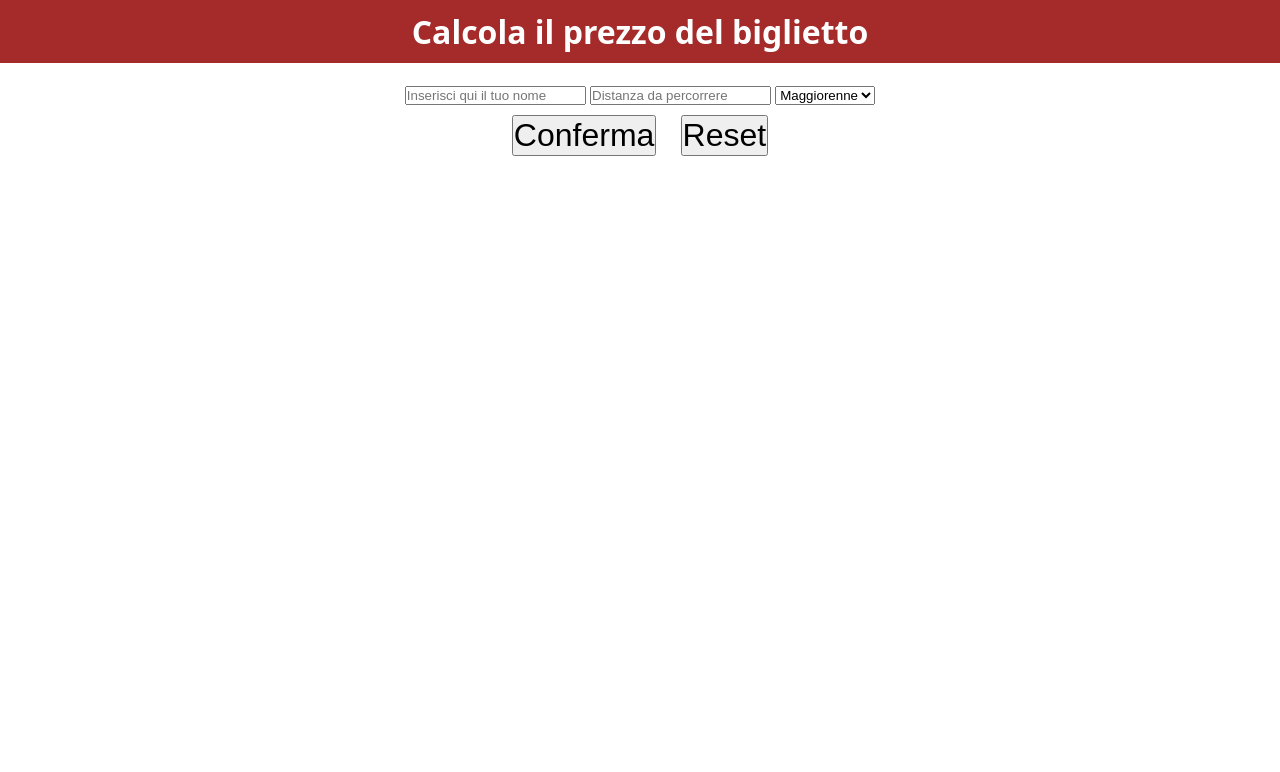
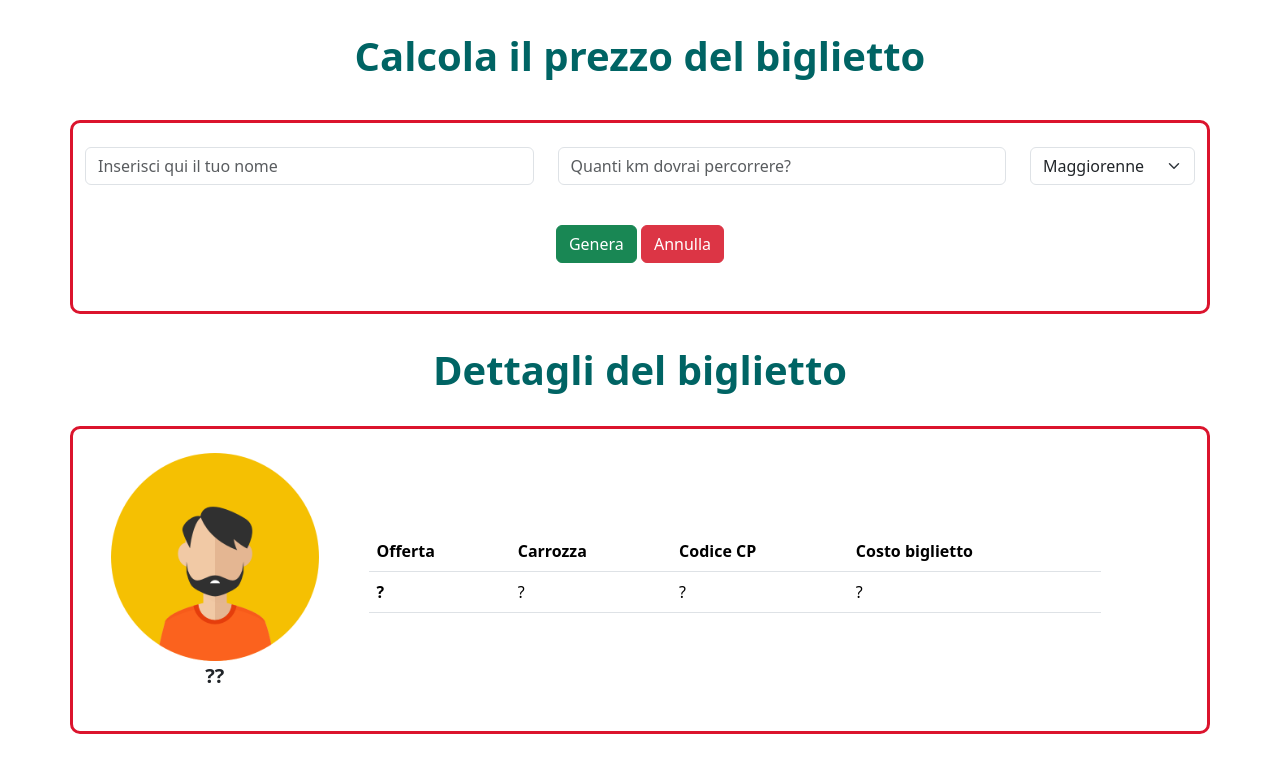
Before and after one commit to MarcoMazzilli/js-biglietto-treno-form, a plain HTML site: page index.html in a window 1280 px wide. Drawn offline with nearby package versions, Linux system fonts and the light colour scheme.

Commit message:
[Add] Style on ticket (no js inner)

```diff
--- a/assets/style.css
+++ b/assets/style.css
@@ -1,28 +1,10 @@
-* {
-  margin: 0;
-  padding: 0;
-  box-sizing: border-box;
+.mm-border {
+  border: 3px solid rgb(219, 20, 45);
+  border-radius: 10px;
 }
-
-body {
-  font-family: system-ui, -apple-system, BlinkMacSystemFont, 'Segoe UI', Roboto, Oxygen, Ubuntu, Cantarell, 'Open Sans', 'Helvetica Neue', sans-serif;
+.txt-color-mm {
+  color: rgb(0, 100, 100);
 }
-
-h1 {
-  background-color: brown;
-  padding: 10px 0;
-  color: white;
+img {
+  width:80%;
 }
-
-.txt-center {
-  text-align: center;
-}
-
-.form {
-  padding: 20px ;
-}
-
-button {
-  margin: 10px;
-  font-size: 2rem;
-}
--- a/index.html
+++ b/index.html
@@ -6,32 +6,85 @@
   <meta name="viewport" content="width=device-width, initial-scale=1.0">
   <title>js-biglietto-treno-form</title>
   <link rel="stylesheet" href="assets/style.css">
+  <link href="https://cdn.jsdelivr.net/npm/bootstrap@5.3.0-alpha1/dist/css/bootstrap.min.css" rel="stylesheet" integrity="sha384-GLhlTQ8iRABdZLl6O3oVMWSktQOp6b7In1Zl3/Jr59b6EGGoI1aFkw7cmDA6j6gD" crossorigin="anonymous">
 </head>
 <body>
   <header>
-    <h1 class="txt-center"> Calcola il prezzo del biglietto</h1>
+    <div class="container-md py-4 my-2 ">
+      <h1 class="text-center fw-bolder txt-color-mm"> Calcola il prezzo del biglietto</h1>
+    </div>
+  </header>
 
-    <div class="form txt-center">
-      <input id="nameInput" type="text" placeholder="Inserisci qui il tuo nome">
+  <main>
+    <div class="container-md my-2 py-4 mm-border bg-white ">
+      <div class="row row-cols-1">
 
-      <input id="distanceInput" type="number" placeholder="Distanza da percorrere" >
+        <div class="col-sm-5"> <!--Colonna 1-->
+          <div class="input-group mb-3">
+            <input id="nameInput" type="text" class="form-control" aria-label="Sizing example input" placeholder="Inserisci qui il tuo nome">
+          </div>
+        </div>
 
-      <select id="select">
-        <option value="maggiorenne">Maggiorenne</option>
+        <div class="col-sm-5"> <!--Colonna 2-->
+          <div class="input-group mb-3">
+            <input id="distanceInput" type="number" class="form-control" aria-label="Sizing example input" placeholder="Quanti km dovrai percorrere?">
+          </div>
+        </div>
+
+        <div class="col-sm-2"> <!--Colonna 3-->
+          <select id="select" class="form-select" aria-label="Default select example">
             <option value="mineronne">Minorenne</option>
+            <option selected value="maggiorenne">Maggiorenne</option>
             <option value="over-65">Over-65</option>
           </select>
+        </div>
+    </div>
 
-      <div>
-        <button id="submitInput">Conferma</button>
-        <button id="resetInput">Reset</button>
+    <div class="row py-4 justify-content-center">
+      <div class="col text-center">
+        <button id="submitInput" type="button" class="btn btn-success">Genera</button>
+        <button id="resetInput" type="button" class="btn btn-danger">Annulla</button>
+      </div>
+    </div>
+  </div>
+
+  <h1 class="text-center fw-bolder txt-color-mm py-4"> Dettagli del biglietto</h1>
+  <div class="container-md py-4 mm-border bg-white">
+    <div class="row">
+      <div class="col-3 text-center">
+        <img src="assets/img/user-pic.png" alt="Foto utente">
+        <p id="nomeOutput" class="text-capitalize fw-bolder fs-5">??</p>
+      </div>
+      <div class="col-8 d-flex align-items-center">
+        <table class="table">
+          <thead>
+            <tr>
+              <th scope="col">Offerta</th>
+              <th scope="col">Carrozza</th>
+              <th scope="col">Codice CP</th>
+              <th scope="col">Costo biglietto</th>
+            </tr>
+          </thead>
+          <tbody>
+            <tr>
+              <th id="tipoOfferta">?</th>
+              <td id="carrozzaOutput">?</td>
+              <td id="codiceCpOutput">?</td>
+              <td id="prezzoNettoOutput">?</td>
+            </tr>
+          </tbody>
+        </table>
+      </div>
     </div>
 
   </div>
-  </header>
+
+  </main>
 
 
   <!--Script-->
   <script src="assets/script.js"></script>
+  <script src="https://cdn.jsdelivr.net/npm/bootstrap@5.3.0-alpha1/dist/js/bootstrap.bundle.min.js" integrity="sha384-w76AqPfDkMBDXo30jS1Sgez6pr3x5MlQ1ZAGC+nuZB+EYdgRZgiwxhTBTkF7CXvN" crossorigin="anonymous"></script>
+
 </body>
 </html>
```
Also changed, not shown: assets/img/user-pic.png (added), 1 other file. Lines whose indentation alone changed are shown as unchanged.
